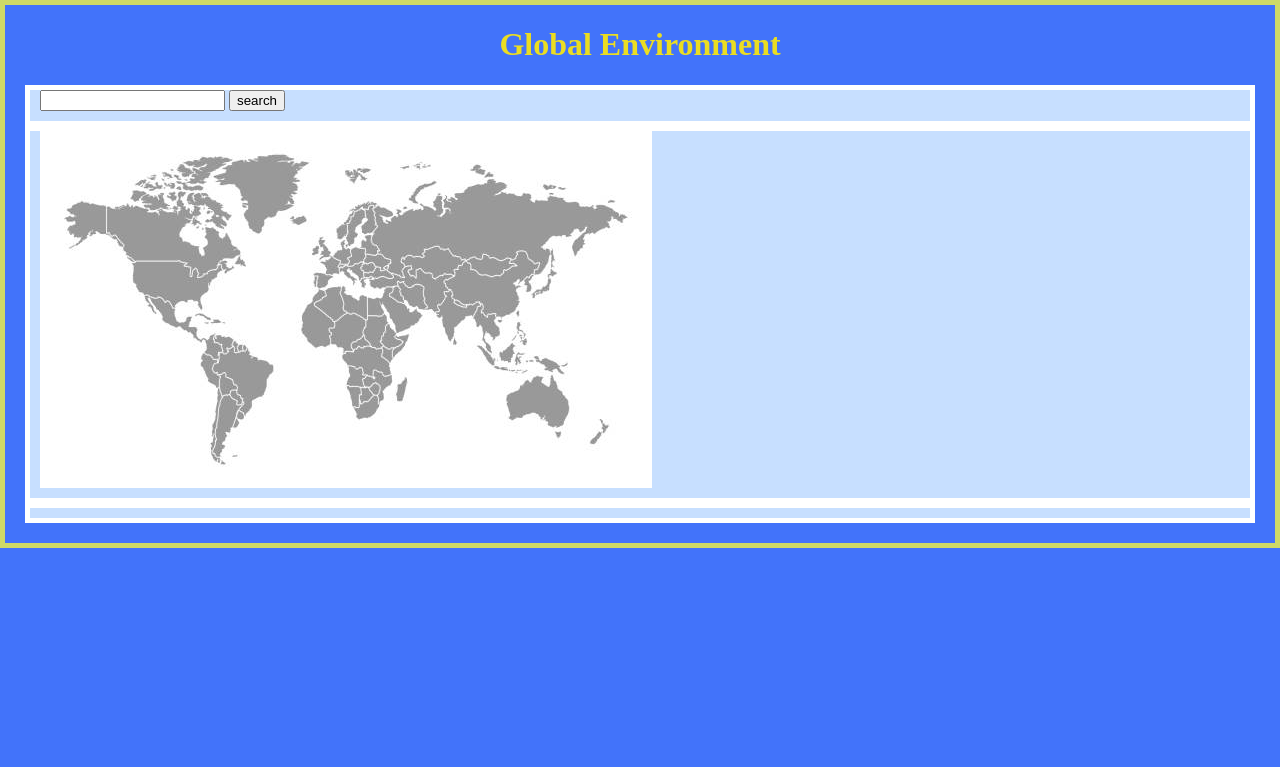
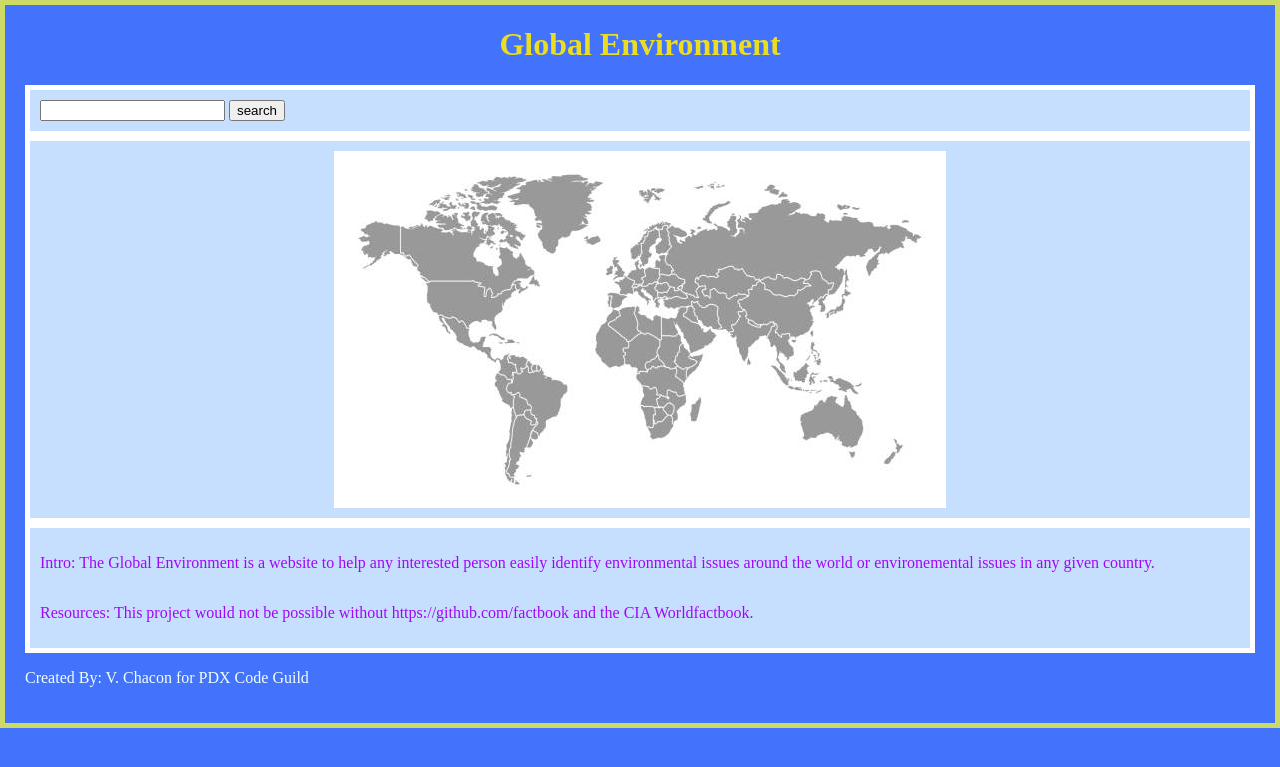
Before and after one commit to vanessachacon/World-Environment-Status, a Django app: page / in a window 1280 px wide. Shown: the top 767 px of the page. Run offline with Django 4.2, Linux system fonts and the light colour scheme.

Commit message:
css/template started/img corrected

```diff
--- a/Capstone/issues_environment/static/issues_environment/styling.css
+++ b/Capstone/issues_environment/static/issues_environment/styling.css
@@ -10,6 +10,7 @@ body {
     background-color: #4273fa;
     padding: 0 20px 20px 20px;
     border: 5px solid rgb(206, 218, 102);
+    color: rgb(158, 9, 245)
   }
 div{
   display: flex;
@@ -18,6 +19,24 @@ div{
   /* width: 100px; */
   margin: 0 auto;
   background-color: #c7dfff;
-  padding: 0 10px 10px 10px;
+  padding: 10px 10px 10px 10px;
   border: 5px solid rgb(255, 255, 255);
 }
+p {
+  display: flex;
+  flex-direction: column;
+
+}
+
+img {
+  size:75%;
+  display: block;
+  margin-left: auto;
+  margin-right: auto;
+
+
+}
+
+footer{
+  color:azure
+}
--- a/Capstone/issues_environment/templates/issues-environment/index.html
+++ b/Capstone/issues_environment/templates/issues-environment/index.html
@@ -1,5 +1,6 @@
 <!DOCTYPE html>
 <html lang="en">
+
 <head>
     <meta charset="UTF-8">
     <meta http-equiv="X-UA-Compatible" content="IE=edge">
@@ -11,21 +12,44 @@
 <header>
     <h1>Global Environment</h1>
 </header>
+
 <body>
     <div>
-    <form id="input">
-        <input type = "text">
-        <button type = "submit">search</button>
-    </form>
+        <form id="input">
+            <input type="text">
+            <button type="submit">search</button>
+        </form>
     </div>
     <div>
         {% load static%}
         <img src="{% static 'issues_environment\worldmap.jpg' %}" alt="my image">
     </div>
 
-    <div></div>
+    <div>
+
+            <p>
+                Intro:
+                    The Global Environment is a website to help any interested person easily identify environmental issues around the world or environemental issues in any given country.
+            </p>
+
+            <p>
+                Resources:
+                    This project would not be possible without https://github.com/factbook and the CIA Worldfactbook.
+            </p>
+
+
+        <br>
+
+    </div>
 
 
 
 </body>
+<footer>
+    <p>
+        Created By: V. Chacon for PDX Code Guild
+    </p>
+
+</footer>
+
 </html>
```
